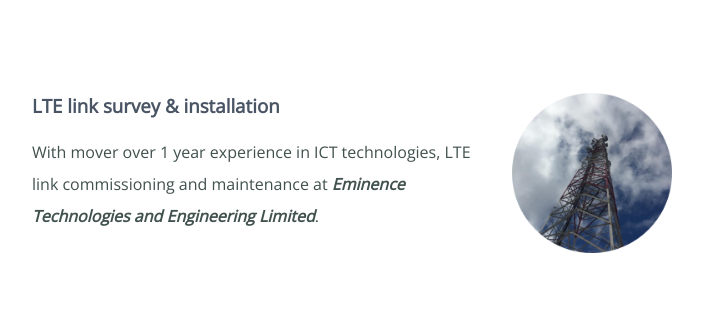
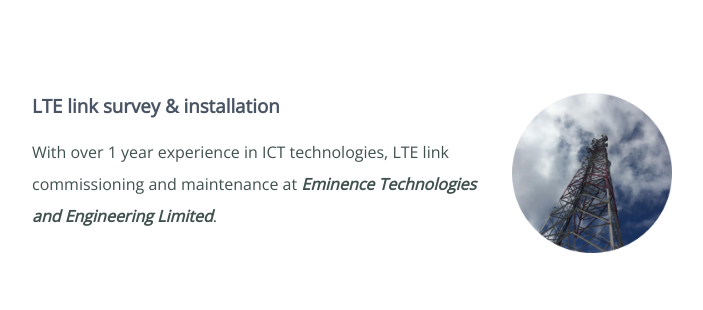
Before and after one commit to ryio-17/MySite, a plain HTML site: page index.html in a window 1280 px wide. Shown: the part 1460-1770 px from the top of the page, without its empty margins (288-991 px from the left). Drawn offline with nearby package versions, Linux system fonts and the light colour scheme.

Commit message:
Update index.html

```diff
--- a/index.html
+++ b/index.html
@@ -37,7 +37,7 @@
         <img class="right-img" src="./images/MySiteImages/lte-img.png" alt="LTE-img">
 
         <h3>LTE link survey & installation</h3>
-        <p>With mover over 1 year experience in ICT technologies, LTE link commissioning and maintenance at <strong><em>Eminence Technologies and Engineering Limited</em></strong>.</p>
+        <p>With over 1 year experience in ICT technologies, LTE link commissioning and maintenance at <strong><em>Eminence Technologies and Engineering Limited</em></strong>.</p>
 
       </div>
       <div class="skill-row">
```
